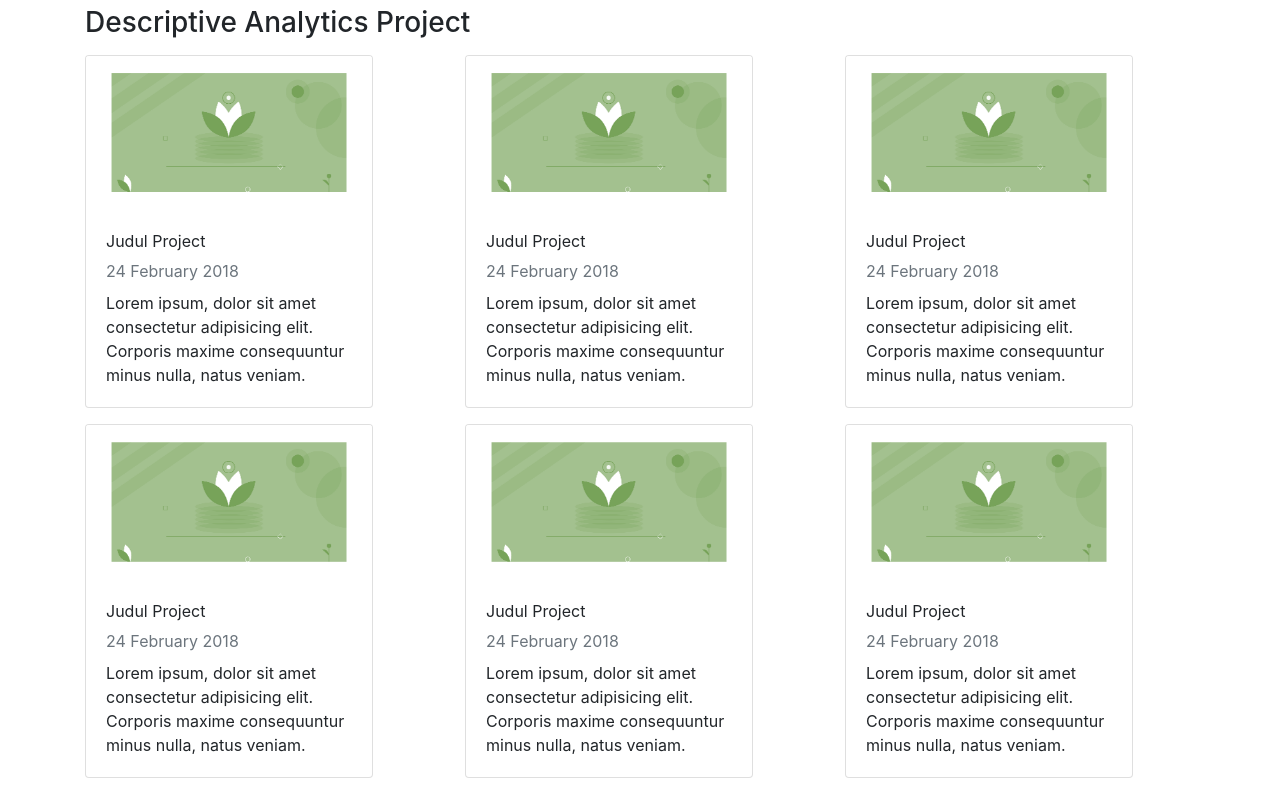
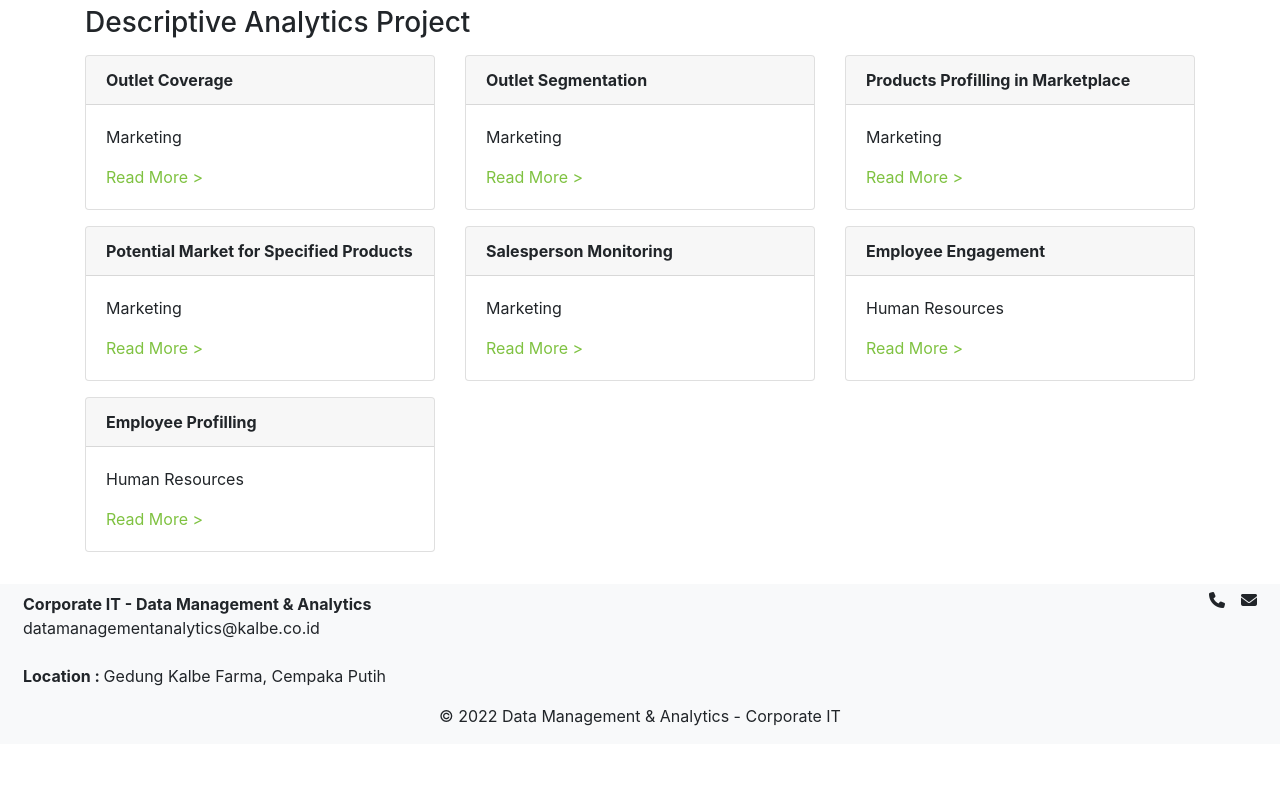
Before and after one commit to Michaelliem99/klbf-dma-portfolio, a plain HTML site: page project.html in a window 1280 px wide. Shown: the part 960-1760 px from the top of the page. After the commit the page ends 1704 px from the top, so only its background shows below. Drawn offline with nearby package versions, Linux system fonts and the light colour scheme.

Commit message:
Add files via upload
Toggle Function to Show and Hide Projects in Project Page

```diff
--- a/project.html
+++ b/project.html
@@ -61,7 +61,7 @@
     <h3>Data Analytics Framework</h3>
     <div class="d-flex flex-row">
       <label>
-        <input type="radio" name="project" selected checked class="project-item">
+        <input type="radio" name="project" selected checked class="project-item" value="descriptive">
         <div class="p-3 m-2 text-center text-white card-project" id="project-item">
           <img src="./assets/Home - Icon Descriptive.svg" alt="">
           <h5>Descriptive</h5>
@@ -69,7 +69,7 @@
         </div>
       </label>
       <label>
-        <input type="radio" name="project" class="project-item">
+        <input type="radio" name="project" class="project-item" value="diagnostic">
         <div class="p-3 m-2 text-center text-white card-project" id="project-item">
           <img src="./assets/Home - Icon Descriptive.svg" alt="">
           <h5>Diagnostic</h5>
@@ -77,7 +77,7 @@
         </div>
       </label>
       <label>
-        <input type="radio" name="project" class="project-item">
+        <input type="radio" name="project" class="project-item" value="predictive">
         <div class="p-3 m-2 text-center text-white card-project" id="project-item">
           <img src="./assets/Home - Icon Descriptive.svg" alt="">
           <h5>Predictive</h5>
@@ -85,7 +85,7 @@
         </div>
       </label>
       <label>
-        <input type="radio" name="project" class="project-item">
+        <input type="radio" name="project" class="project-item" value="prescriptive">
         <div class="p-3 m-2 text-center text-white card-project" id="project-item">
           <img src="./assets/Home - Icon Descriptive.svg" alt="">
           <h5>Prescriptive</h5>
@@ -93,7 +93,7 @@
         </div>
       </label>
       <label>
-        <input type="radio" name="project" class="project-item">
+        <input type="radio" name="project" class="project-item" value="preemptive">
         <div class="p-3 m-2 text-center text-white card-project" id="project-item">
           <img src="./assets/Home - Icon Descriptive.svg" alt="">
           <h5>Pre-emptive</h5>
@@ -104,77 +104,97 @@
   </div>
 
   <div class="container mt-5 mb-3">
-    <h3>Descriptive Analytics Project</h3>
-    <div class="row mt-3">
+    <h3 id="project-category-title">Descriptive Analytics Project</h3>
+    <div class="row mt-3 container-descriptive" id="container-descriptive">
       <div class="col-lg-4 mb-3">
-        <div class="card" style="width: 18rem;">
-          <img class="card-img-top" src="./assets/card-image.png" alt="Card image cap">
+        <div class="card card-default card-input">
+          <div class="card-header font-weight-bold">Outlet Coverage</div>
           <div class="card-body">
-            <p class="card-title">Judul Project</p>
-            <p class="card-subtitle mb-2 text-muted">24 February 2018</p>
-            <p class="card-text">
-              Lorem ipsum, dolor sit amet consectetur adipisicing elit. Corporis maxime consequuntur minus nulla, natus veniam.
-            </p>
+            <p class="">Marketing</p>
+            <a href="" class="text-decoration-none read-more">Read More ></a>
           </div>
         </div>
       </div>
       <div class="col-lg-4 mb-3">
-        <div class="card" style="width: 18rem;">
-          <img class="card-img-top" src="./assets/card-image.png" alt="Card image cap">
+        <div class="card card-default card-input">
+          <div class="card-header font-weight-bold">Outlet Segmentation</div>
           <div class="card-body">
-            <p class="card-title">Judul Project</p>
-            <p class="card-subtitle mb-2 text-muted">24 February 2018</p>
-            <p class="card-text">
-              Lorem ipsum, dolor sit amet consectetur adipisicing elit. Corporis maxime consequuntur minus nulla, natus veniam.
-            </p>
+            <p class="">Marketing</p>
+            <a href="" class="text-decoration-none read-more">Read More ></a>
           </div>
         </div>
       </div>
       <div class="col-lg-4 mb-3">
-        <div class="card" style="width: 18rem;">
-          <img class="card-img-top" src="./assets/card-image.png" alt="Card image cap">
+        <div class="card card-default card-input">
+          <div class="card-header font-weight-bold">Products Profilling in Marketplace</div>
           <div class="card-body">
-            <p class="card-title">Judul Project</p>
-            <p class="card-subtitle mb-2 text-muted">24 February 2018</p>
-            <p class="card-text">
-              Lorem ipsum, dolor sit amet consectetur adipisicing elit. Corporis maxime consequuntur minus nulla, natus veniam.
-            </p>
+            <p class="">Marketing</p>
+            <a href="" class="text-decoration-none read-more">Read More ></a>
           </div>
         </div>
       </div>
       <div class="col-lg-4 mb-3">
-        <div class="card" style="width: 18rem;">
-          <img class="card-img-top" src="./assets/card-image.png" alt="Card image cap">
+        <div class="card card-default card-input">
+          <div class="card-header font-weight-bold">Potential Market for Specified Products</div>
           <div class="card-body">
-            <p class="card-title">Judul Project</p>
-            <p class="card-subtitle mb-2 text-muted">24 February 2018</p>
-            <p class="card-text">
-              Lorem ipsum, dolor sit amet consectetur adipisicing elit. Corporis maxime consequuntur minus nulla, natus veniam.
-            </p>
+            <p class="">Marketing</p>
+            <a href="" class="text-decoration-none read-more">Read More ></a>
           </div>
         </div>
       </div>
       <div class="col-lg-4 mb-3">
-        <div class="card" style="width: 18rem;">
-          <img class="card-img-top" src="./assets/card-image.png" alt="Card image cap">
+        <div class="card card-default card-input">
+          <div class="card-header font-weight-bold">Salesperson Monitoring</div>
           <div class="card-body">
-            <p class="card-title">Judul Project</p>
-            <p class="card-subtitle mb-2 text-muted">24 February 2018</p>
-            <p class="card-text">
-              Lorem ipsum, dolor sit amet consectetur adipisicing elit. Corporis maxime consequuntur minus nulla, natus veniam.
-            </p>
+            <p class="">Marketing</p>
+            <a href="" class="text-decoration-none read-more">Read More ></a>
           </div>
         </div>
       </div>
       <div class="col-lg-4 mb-3">
-        <div class="card" style="width: 18rem;">
-          <img class="card-img-top" src="./assets/card-image.png" alt="Card image cap">
+        <div class="card card-default card-input">
+          <div class="card-header font-weight-bold">Employee Engagement</div>
           <div class="card-body">
-            <p class="card-title">Judul Project</p>
-            <p class="card-subtitle mb-2 text-muted">24 February 2018</p>
-            <p class="card-text">
-              Lorem ipsum, dolor sit amet consectetur adipisicing elit. Corporis maxime consequuntur minus nulla, natus veniam.
-            </p>
+            <p class="">Human Resources</p>
+            <a href="" class="text-decoration-none read-more">Read More ></a>
+          </div>
+        </div>
+      </div>
+      <div class="col-lg-4 mb-3">
+        <div class="card card-default card-input">
+          <div class="card-header font-weight-bold">Employee Profilling</div>
+          <div class="card-body">
+            <p class="">Human Resources</p>
+            <a href="" class="text-decoration-none read-more">Read More ></a>
+          </div>
+        </div>
+      </div>
+    </div>
+    <div class="row mt-3 container-predictive" id="container-predictive">
+      <div class="col-lg-4 mb-3">
+        <div class="card card-default card-input">
+          <div class="card-header font-weight-bold">Product Recommendation System</div>
+          <div class="card-body">
+            <p class="">Marketing</p>
+            <a href="" class="text-decoration-none read-more">Read More ></a>
+          </div>
+        </div>
+      </div>
+      <div class="col-lg-4 mb-3">
+        <div class="card card-default card-input">
+          <div class="card-header font-weight-bold">Route Optimization</div>
+          <div class="card-body">
+            <p class="">Marketing</p>
+            <a href="" class="text-decoration-none read-more">Read More ></a>
+          </div>
+        </div>
+      </div>
+      <div class="col-lg-4 mb-3">
+        <div class="card card-default card-input">
+          <div class="card-header font-weight-bold">Sales Forecast</div>
+          <div class="card-body">
+            <p class="">Marketing</p>
+            <a href="" class="text-decoration-none read-more">Read More ></a>
           </div>
         </div>
       </div>
--- a/script.js
+++ b/script.js
@@ -10,3 +10,24 @@ $(function(){
 		inputs.not(t).add(paras.not(matchedPara)).removeClass('active');
 	});
 });
+
+
+
+$('input[type=radio]').click(function(e){
+	var radioValue = $("input[name='project']:checked").val();
+	var containerDescriptive = document.getElementById('container-descriptive');
+	var containerPredictive = document.getElementById('container-predictive');
+	if(radioValue == 'descriptive'){
+		containerDescriptive.style.display = 'flex'
+		containerPredictive.style.display = 'none';
+	}else if(radioValue == 'diagnostic'){
+
+	}else if(radioValue == 'predictive'){
+		containerPredictive.style.display = 'flex'
+		containerDescriptive.style.display = 'none';
+	}else if(radioValue == 'prescriptive'){
+
+	}else if(radioValue == 'preemptive'){
+
+	}
+})
--- a/style.css
+++ b/style.css
@@ -88,6 +88,20 @@ body {
 .project-container h5 {
   margin-top: 15px;
   margin-bottom: 10px;
+}
+
+.read-more {
+  color: #7fc241;
+}
+
+.read-more:hover {
+  color: #006c3a;
+  -webkit-transition: ease 0.5s;
+  transition: ease 0.5s;
+}
+
+.container-predictive {
+  display: none;
 }
 
 .flex-parent {
```
